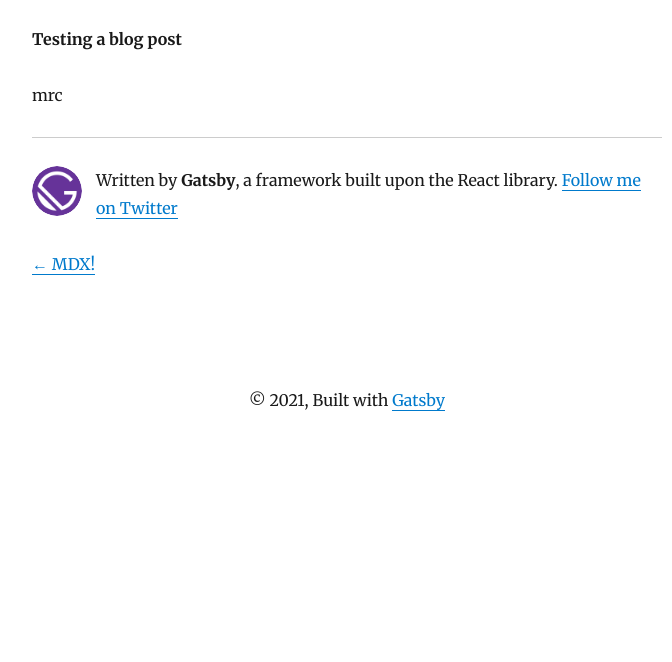
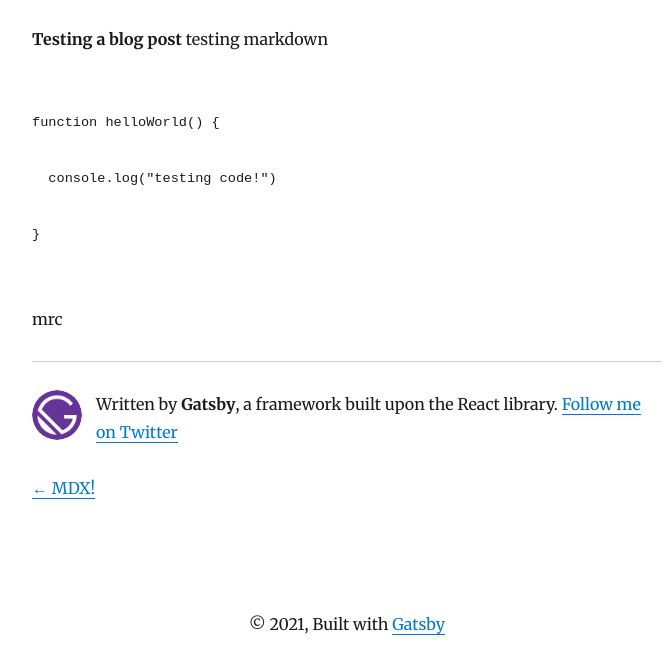
Before and after one commit to agmarco/aguirre-blog, a Gatsby site: page /blog/one-test-post/ in a window 1280 px wide. Shown: the part 198-860 px from the top of the page, without its empty margins (293-965 px from the left). Before the commit the page ends 800 px from the top, so only its background shows below. Built offline with nearby package versions, Linux system fonts and the light colour scheme; Gatsby itself is replaced by a stand-in of ours; some packages are replaced by stand-ins of ours; code samples lack their colours.

Commit message:
Update Blog “one-test-post”

````diff
--- a/content/blog/one-test-post.md
+++ b/content/blog/one-test-post.md
@@ -5,5 +5,16 @@ title: One test post
 description: description goes here
 ---
 **Testing a blog post**
+testing markdown
+
+```js
+
+function helloWorld() {
+
+  console.log("testing code!")
+
+}
+
+```
 
 mrc
````
